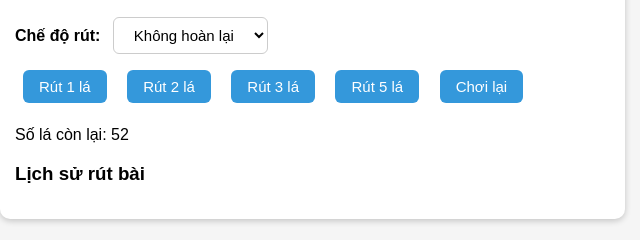
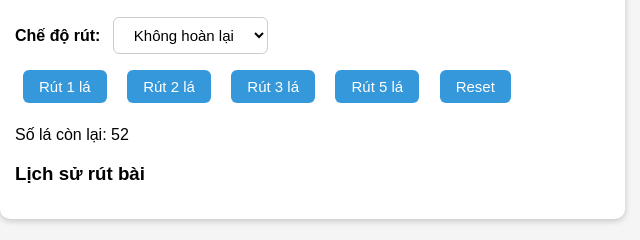
Before and after one commit to levanquybson/rutbaytay52la, a plain HTML site: page index.html in a window 1280 px wide. Shown: the part 188-428 px from the top of the page, 0-640 px from the left. Drawn offline with nearby package versions, Linux system fonts and the light colour scheme.

Commit message:
Update index.html

```diff
--- a/index.html
+++ b/index.html
@@ -133,7 +133,7 @@ body {
       <button onclick="rutBai(2)">Rút 2 lá</button>
       <button onclick="rutBai(3)">Rút 3 lá</button>
       <button onclick="rutBai(5)">Rút 5 lá</button>
-      <button onclick="choiLai()">Chơi lại</button>
+      <button onclick="choiLai()">Reset</button>
       <div id="thongke"></div>
       <div id="ketqua"></div>
       <h3>Lịch sử rút bài</h3>
```
